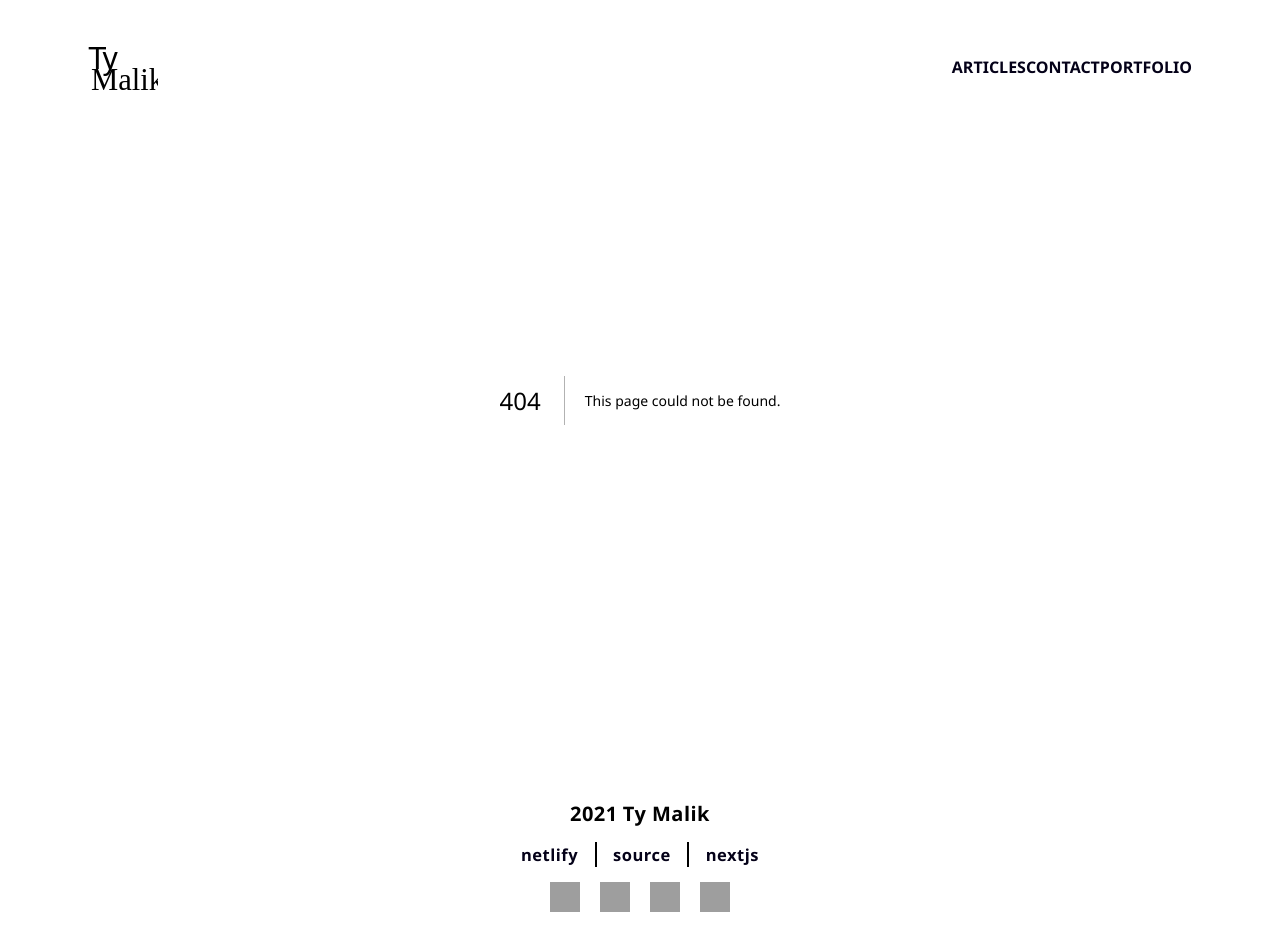
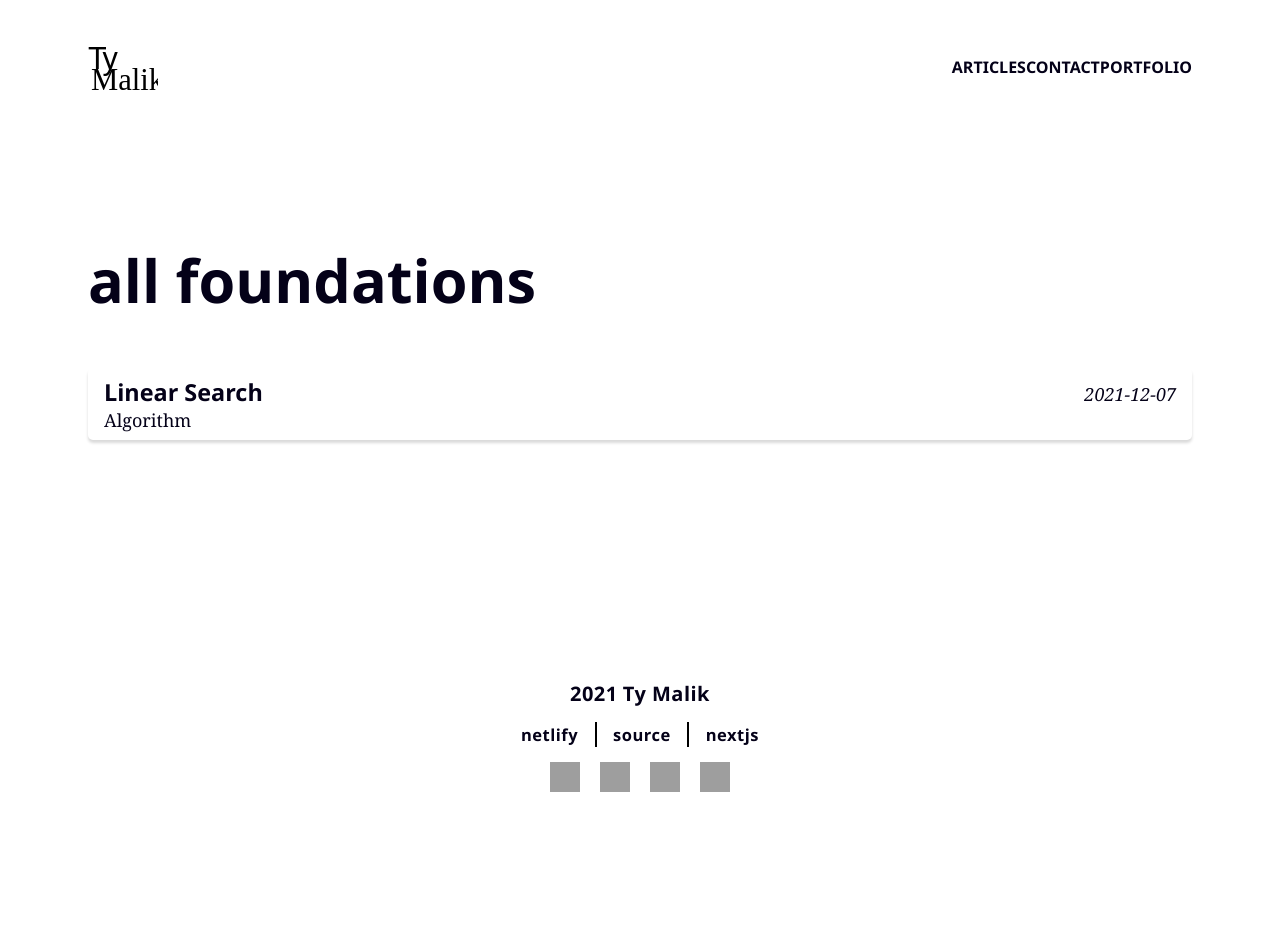
Before and after one commit to permalik/tymalik_primary, a Next.js app: page /allFoundations in a window 1280 px wide. Before the commit this address had no page. After the commit the page ends 811 px from the top, so only its background shows below. Built offline with nearby package versions, Linux system fonts and the light colour scheme; grey boxes are pictures that could not be loaded.

Commit message:
Finish allFoundations page component

```diff
--- /dev/null
+++ b/src/components/FoundationCard/FoundationCard.js
@@ -0,0 +1,22 @@
+import Link from 'next/link';
+
+import FoundationCardStyles from '../../styles/FoundationCard.module.scss';
+
+export default function FoundationCard({ foundation }) {
+  return (
+    <Link href={`${foundation.link}`} passHref>
+      <article className={FoundationCardStyles.article}>
+        <header className={FoundationCardStyles.header}>
+          <h2 className={FoundationCardStyles.title}>{foundation.title}</h2>
+          <p className={FoundationCardStyles.description}>{foundation.type}</p>
+        </header>
+        <time
+          className={FoundationCardStyles.timestamp}
+          dateTime={foundation.timestamp}
+        >
+          {foundation.timestamp}
+        </time>
+      </article>
+    </Link>
+  );
+}
--- /dev/null
+++ b/src/components/FoundationCard/index.js
@@ -0,0 +1,3 @@
+import FoundationCard from './FoundationCard';
+
+export default FoundationCard;
--- /dev/null
+++ b/src/pages/allFoundations.js
@@ -0,0 +1,18 @@
+import FoundationCard from '../components/FoundationCard';
+import foundationCardArray from '../../utils/foundationCardArray';
+import PrimarySection from '../components/PrimarySection';
+
+import AllFoundationStyles from '../styles/AllFoundations.module.scss';
+
+export default function allFoundations() {
+  return (
+    <PrimarySection>
+      <h1>all foundations</h1>
+      <ul className={AllFoundationStyles.foundationList}>
+        {foundationCardArray.map((foundation, index) => (
+          <FoundationCard key={index} foundation={foundation} />
+        ))}
+      </ul>
+    </PrimarySection>
+  );
+}
--- a/src/pages/allTrials.js
+++ b/src/pages/allTrials.js
@@ -1,6 +1,6 @@
+import PrimarySection from '../components/PrimarySection';
 import PuzzleCard from '../components/PuzzleCard';
 import puzzleCardArray from '../../utils/puzzleCardArray';
-import PrimarySection from '../components/PrimarySection';
 
 import AllTrialStyles from '../styles/AllTrials.module.scss';
 
--- /dev/null
+++ b/src/styles/AllFoundations.module.scss
@@ -0,0 +1,6 @@
+.foundationList {
+  display: grid;
+  gap: 0.5rem;
+  grid-template-columns: 1fr;
+  margin: 3rem 0 0;
+}
--- /dev/null
+++ b/src/styles/FoundationCard.module.scss
@@ -0,0 +1,47 @@
+.article {
+  align-items: baseline;
+  border: none;
+  border-radius: 5px;
+  box-shadow: rgba(0, 0, 0, 0.15) 0px 3px 3px 0px;
+  cursor: pointer;
+  display: flex;
+  flex-flow: column nowrap;
+  justify-content: baseline;
+  padding: 0.5rem 1rem;
+  position: relative;
+  top: 0;
+  transition: top ease 0.1s;
+
+  &:hover {
+    cursor: pointer;
+    top: -2px;
+  }
+
+  @media (min-width: 750px) {
+    flex-flow: row nowrap;
+    justify-content: space-between;
+  }
+}
+
+.title {
+  font-size: 1.3em;
+  margin: 0;
+  text-align: left;
+  white-space: nowrap;
+}
+
+.type {
+  font-size: 1em;
+  margin: 0.5rem 0 0 0;
+  white-space: nowrap;
+}
+
+.timestamp {
+  font-style: italic;
+  margin: 0.5rem 0 0 0;
+  text-align: right;
+
+  @media (min-width: 750px) {
+    margin: 0;
+  }
+}
--- a/src/styles/Portfolio.module.scss
+++ b/src/styles/Portfolio.module.scss
@@ -87,7 +87,8 @@
 }
 
 .repoList,
-.trialList {
+.trialList,
+.foundationList {
   margin: 2rem 0 0;
   width: 100%;
 
```
